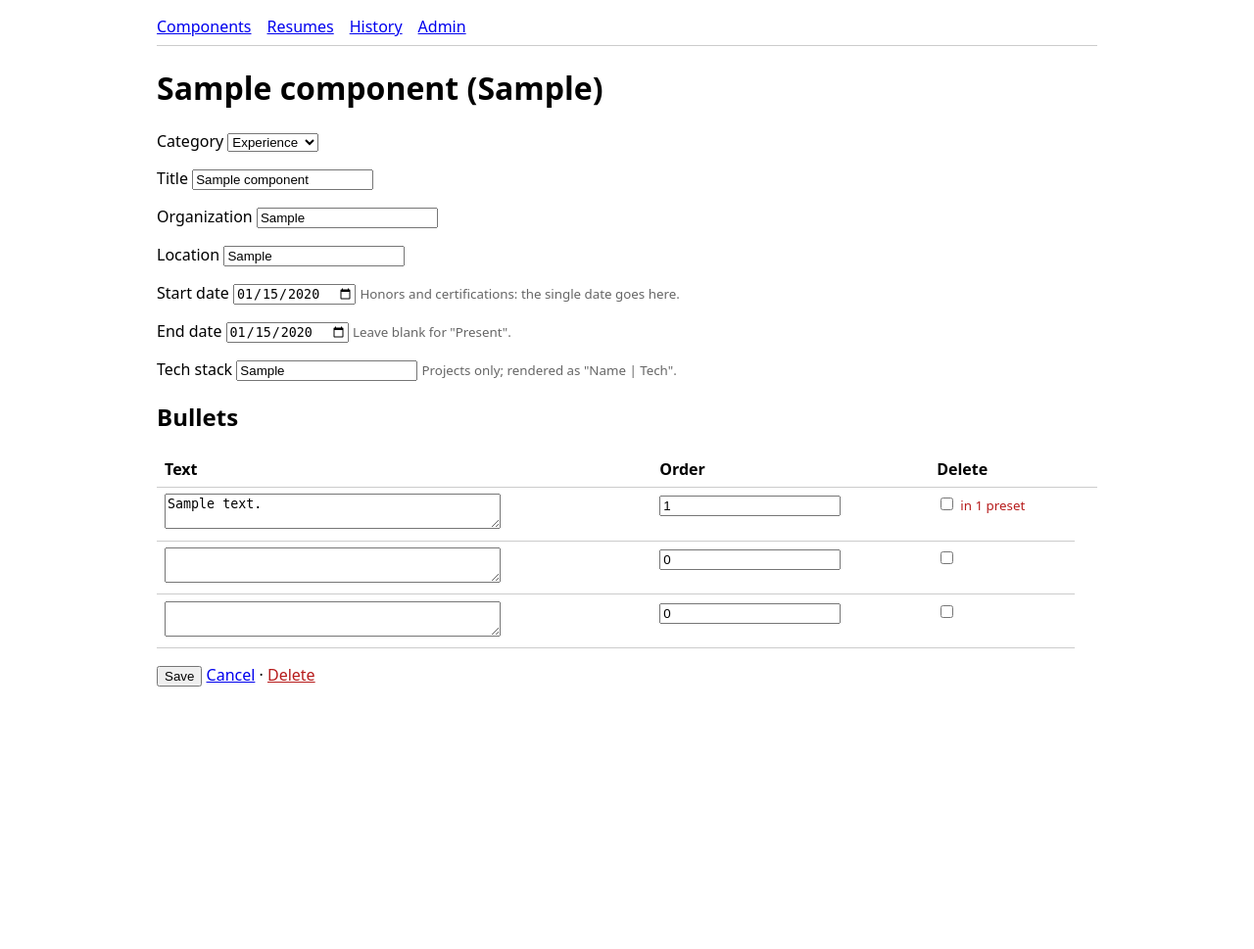
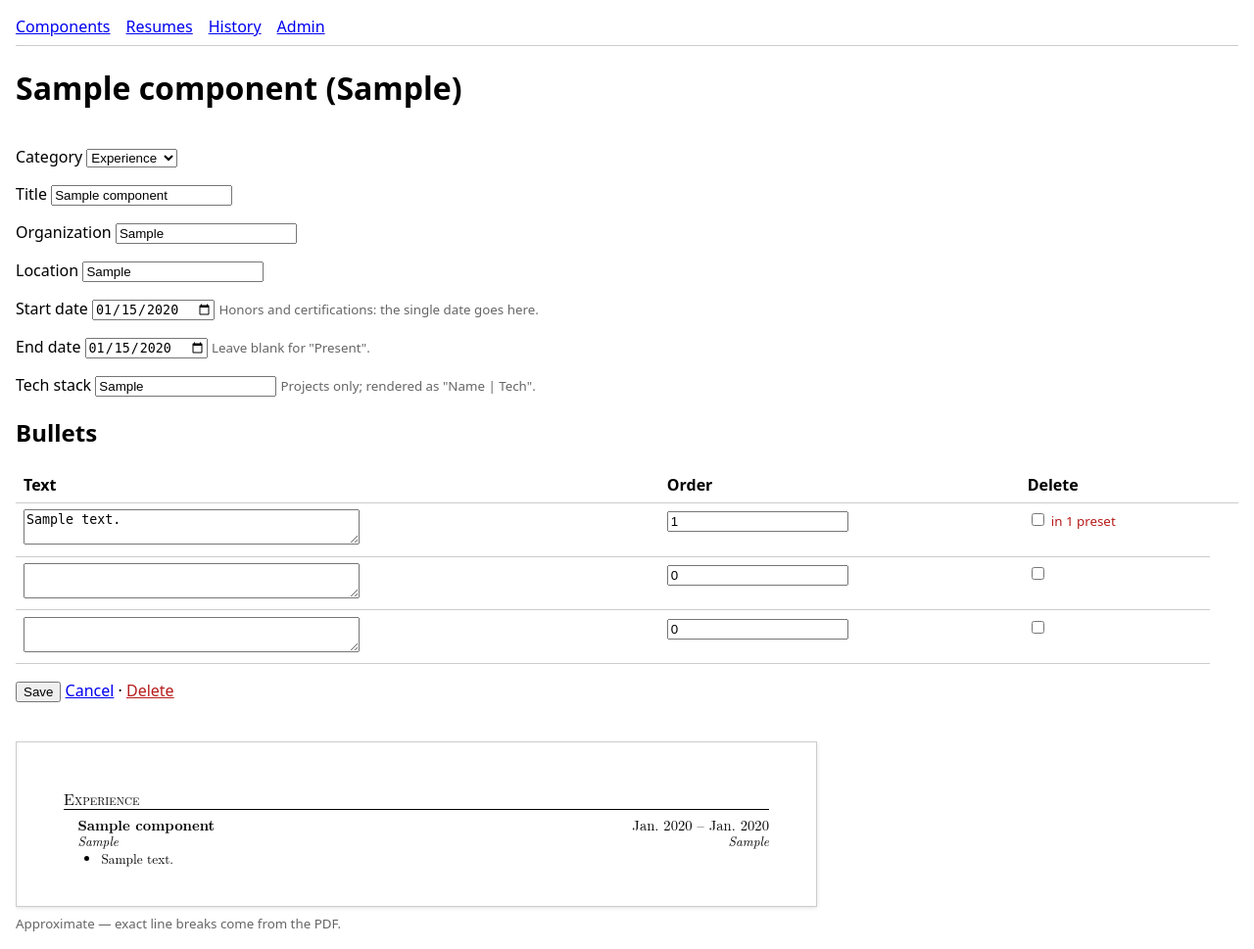
Before and after one commit to nolawimelese/ResumeBank, a Django app: page /components/1/ in a window 1280 px wide. Shown: the whole page at 98% size. Before the commit the page ends 701 px from the top, so only its background shows below. Run offline with Django 5.2, Linux system fonts and the light colour scheme; tables that the repository leaves empty hold one stand-in row (values such as "Sample post").

Commit message:
added component preview in edit screen

```diff
--- a/bank/templates/bank/edit.html
+++ b/bank/templates/bank/edit.html
@@ -1,9 +1,12 @@
 {% extends "base.html" %}
+{% load static %}
 
 {% block title %}{{ title }}{% endblock %}
+{% block body_class %}{% if preview %}editor-page{% endif %}{% endblock %}
 
 {% block content %}
 <h1>{{ title }}</h1>
+{% if preview %}<div class="editor">{% endif %}
 <form method="post" class="edit-form">
     {% csrf_token %}
     {{ form.non_field_errors }}
@@ -43,4 +46,12 @@
         {% if delete_url %}&middot; <a class="badge over" href="{{ delete_url }}">Delete</a>{% endif %}
     </p>
 </form>
+{% if preview %}
+<aside class="component-preview">
+    <div id="component-preview" class="resume-sheet"></div>
+    <small class="muted">Approximate &mdash; exact line breaks come from the PDF.</small>
+</aside>
+</div>
+<script src="{% static 'js/component_preview.js' %}" defer></script>
+{% endif %}
 {% endblock %}
--- a/bank/views.py
+++ b/bank/views.py
@@ -33,11 +33,13 @@ def index(request):
     })
 
 
-def _edit(request, form_cls, formset_cls, instance, title, inline_title, delete_url=None, usage_accessor=None):
+def _edit(request, form_cls, formset_cls, instance, title, inline_title, delete_url=None, usage_accessor=None,
+          preview=False):
     """Shared save loop for a ModelForm plus its one-level inline formset.
 
     usage_accessor names the reverse join accessor on the inline rows (e.g.
-    'presetbullet_set') so the template can warn before a row is deleted."""
+    'presetbullet_set') so the template can warn before a row is deleted.
+    preview adds the live resume-entry pane (static/js/component_preview.js)."""
     if request.method == 'POST':
         form = form_cls(request.POST, instance=instance)
         formset = formset_cls(request.POST, instance=instance)
@@ -55,6 +57,7 @@ def _edit(request, form_cls, formset_cls, instance, title, inline_title, delete_
         f.uses = getattr(f.instance, usage_accessor).count() if usage_accessor and f.instance.pk else 0
     return render(request, 'bank/edit.html', {
         'form': form, 'formset': formset, 'title': title, 'inline_title': inline_title, 'delete_url': delete_url,
+        'preview': preview,
     })
 
 
@@ -89,13 +92,13 @@ def education_delete(request, pk):
 
 def component_new(request):
     initial = Component(category=request.GET.get('category', Component.Category.EXPERIENCE))
-    return _edit(request, ComponentForm, BulletFormSet, initial, 'New component', 'Bullets')
+    return _edit(request, ComponentForm, BulletFormSet, initial, 'New component', 'Bullets', preview=True)
 
 
 def component_edit(request, pk):
     component = get_object_or_404(Component, pk=pk)
     return _edit(request, ComponentForm, BulletFormSet, component, str(component), 'Bullets',
-                 delete_url=reverse('bank:component_delete', args=[pk]), usage_accessor='presetbullet_set')
+                 delete_url=reverse('bank:component_delete', args=[pk]), usage_accessor='presetbullet_set', preview=True)
 
 
 def component_delete(request, pk):
--- a/static/css/site.css
+++ b/static/css/site.css
@@ -61,3 +61,22 @@ a.edit { font-size: .8rem; color: var(--muted); }
 
 /* htmx default indicator styles are injected by htmx itself; make ours a little louder. */
 #compiling { color: var(--muted); font-style: italic; }
+
+/* ---------- Component editor: form + live resume-entry preview ---------- */
+body.editor-page { max-width: 110rem; }
+.editor { display: grid; grid-template-columns: minmax(0, 1fr) auto; gap: 1.5rem; align-items: start; }
+.component-preview { position: sticky; top: 1rem; max-width: 100%; overflow-x: auto; }
+@media (max-width: 80rem) { .editor { grid-template-columns: minmax(0, 1fr); } }
+
+/* Approximates Jake's template: 7.5in text width, 11pt Computer Modern. */
+.resume-sheet {
+    width: 7.5in; box-sizing: content-box; padding: .5in .5in .4in; margin-bottom: .35rem;
+    background: #fff; color: #000; border: 1px solid var(--border); box-shadow: 0 1px 4px rgba(0, 0, 0, .12);
+    font-family: "Latin Modern Roman", "CMU Serif", "Computer Modern", Georgia, "Times New Roman", serif;
+    font-size: 11pt; line-height: 1.2;
+}
+.resume-sheet .rs-section { font-size: 12pt; font-weight: normal; font-variant: small-caps; margin: 0 0 .35em; padding-bottom: 1px; border-bottom: .5pt solid #000; }
+.resume-sheet .rs-row { display: flex; justify-content: space-between; gap: 1em; margin-left: .15in; }
+.resume-sheet .rs-small { font-size: 10pt; }
+.resume-sheet .rs-bullets { margin: .2em 0 0 .15in; padding-left: .25in; font-size: 10pt; }
+.resume-sheet .rs-bullets li { margin-bottom: .1em; }
--- /dev/null
+++ b/static/js/component_preview.js
@@ -0,0 +1,101 @@
+/*
+ * Live preview for the Component editor: redraws the entry the way Jake's
+ * template (templates/latex/jakes.tex.j2) lays it out, from the unsaved form.
+ * HTML approximation only; the PDF is the source of truth for line breaks.
+ *
+ * The helpers below mirror compiler/services.py (fmt_date, date_range,
+ * bullet_markup) and the template's per-category headings. Change them together.
+ */
+(function () {
+    var form = document.querySelector('form.edit-form');
+    var sheet = document.getElementById('component-preview');
+    if (!form || !sheet) return;
+
+    // Section headings: SECTION_TITLES; honors render nested under Education.
+    var SECTION_TITLES = {
+        experience: 'Experience', project: 'Projects', leadership: 'Leadership',
+        certification: 'Certifications', honor: 'Education',
+    };
+    var MONTHS = ['Jan', 'Feb', 'Mar', 'Apr', 'May', 'Jun', 'Jul', 'Aug', 'Sep', 'Oct', 'Nov', 'Dec'];
+
+    function escapeHtml(s) {
+        return s.replace(/&/g, '&amp;').replace(/</g, '&lt;').replace(/>/g, '&gt;').replace(/"/g, '&quot;');
+    }
+
+    // fmt_date: 'Jun. 2025'; May needs no period.
+    function fmtDate(iso) {
+        var m = /^(\d{4})-(\d{2})/.exec(iso || '');
+        if (!m) return '';
+        var mon = MONTHS[parseInt(m[2], 10) - 1];
+        return mon === 'May' ? mon + ' ' + m[1] : mon + '. ' + m[1];
+    }
+
+    // date_range: null end means Present. LaTeX `--` is an en dash.
+    function dateRange(start, end) {
+        if (!fmtDate(start)) return '';
+        return fmtDate(start) + ' – ' + (fmtDate(end) || 'Present');
+    }
+
+    // bullet_markup: escape first, then **bold** (non-greedy, single line).
+    function bulletHtml(text) {
+        return escapeHtml(text).replace(/\*\*(.+?)\*\*/g, '<strong>$1</strong>');
+    }
+
+    function val(name) {
+        var el = form.elements[name];
+        return el ? el.value.trim() : '';
+    }
+
+    function row(left, right, cls) {
+        return '<div class="rs-row' + (cls ? ' ' + cls : '') + '"><span>' + left + '</span><span>' + right + '</span></div>';
+    }
+
+    function titleWith(title, extra) {
+        var html = '<strong>' + escapeHtml(title) + '</strong>';
+        if (extra) html += ' | <em>' + escapeHtml(extra) + '</em>';
+        return html;
+    }
+
+    function bullets() {
+        var rows = [];
+        form.querySelectorAll('textarea[name$="-text"]').forEach(function (textarea, index) {
+            var prefix = textarea.name.slice(0, -'text'.length);
+            var del = form.elements[prefix + 'DELETE'];
+            var text = textarea.value.trim();
+            if (!text || (del && del.checked)) return;
+            var order = parseInt(val(prefix + 'order'), 10);
+            rows.push({ text: text, order: isNaN(order) ? 0 : order, index: index });
+        });
+        // order_by('order', 'id'): unsaved rows come last in the form, so row index stands in for id.
+        rows.sort(function (a, b) { return a.order - b.order || a.index - b.index; });
+        return rows;
+    }
+
+    function render() {
+        var category = val('category');
+        var title = val('title');
+        var org = val('organization');
+        var html = '<h3 class="rs-section">' + (SECTION_TITLES[category] || '') + '</h3>';
+
+        if (category === 'project') {
+            html += row(titleWith(title, val('tech_stack')), dateRange(val('start_date'), val('end_date')), 'rs-small');
+        } else if (category === 'certification' || category === 'honor') {
+            html += row(titleWith(title, org), fmtDate(val('start_date')), 'rs-small');
+        } else {
+            html += row('<strong>' + escapeHtml(title) + '</strong>', dateRange(val('start_date'), val('end_date')));
+            html += row('<em>' + escapeHtml(org) + '</em>', '<em>' + escapeHtml(val('location')) + '</em>', 'rs-small');
+        }
+
+        var items = bullets();
+        if (items.length) {
+            html += '<ul class="rs-bullets">' + items.map(function (b) {
+                return '<li>' + bulletHtml(b.text) + '</li>';
+            }).join('') + '</ul>';
+        }
+        sheet.innerHTML = html;
+    }
+
+    form.addEventListener('input', render);
+    form.addEventListener('change', render);
+    render();
+})();
```
Also changed, not shown: CLAUDE.md (+1 -0 lines), bank/tests.py (+24 -1 lines), README.md.
